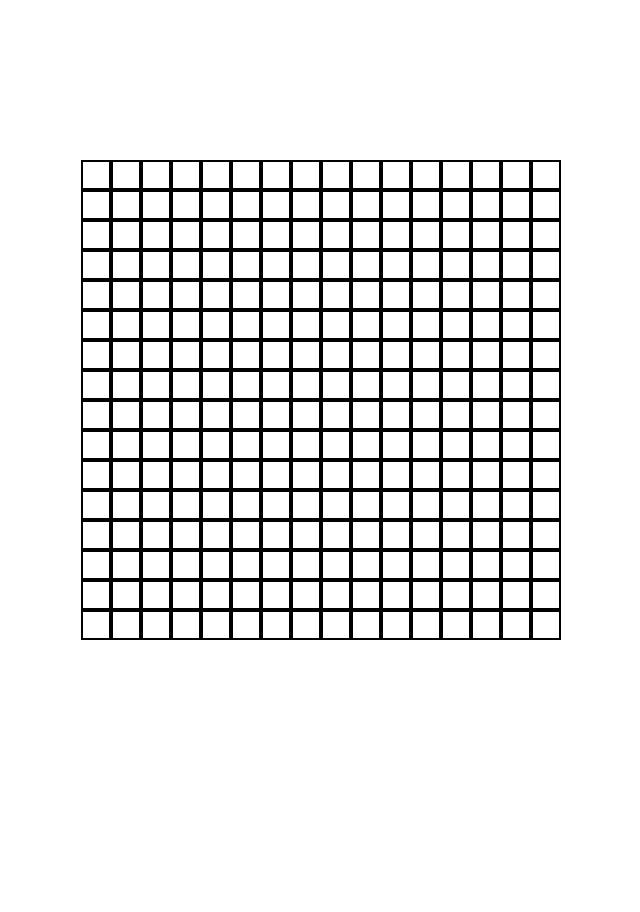
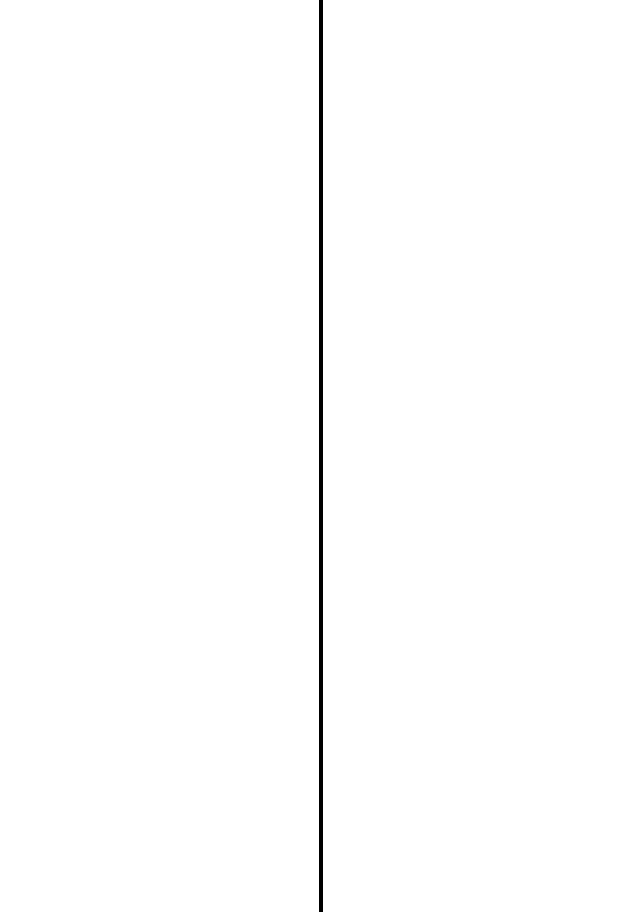
Before and after one commit to rmonzon14/Etch-A-Sketch, a plain HTML site: page index.html in a window 1280 px wide. Shown: the whole page, without its empty margins (319-959 px from the left). Before the commit the page ends 800 px from the top, so only its background shows below. Drawn offline with Linux system fonts and the light colour scheme.

Commit message:
Fix typo

```diff
--- a/style.css
+++ b/style.css
@@ -14,8 +14,8 @@ body {
 
 #container {
     display: grid;
-    grid-template-rows: repeat(var(--cols--repeat), 30px);
-    grid-template-columns: repeat(var(--rows--repeat), 30px);
+    grid-template-rows: repeat(var(--cols-repeat), 30px);
+    grid-template-columns: repeat(var(--rows-repeat), 30px);
 }
 
 .cells {
```
